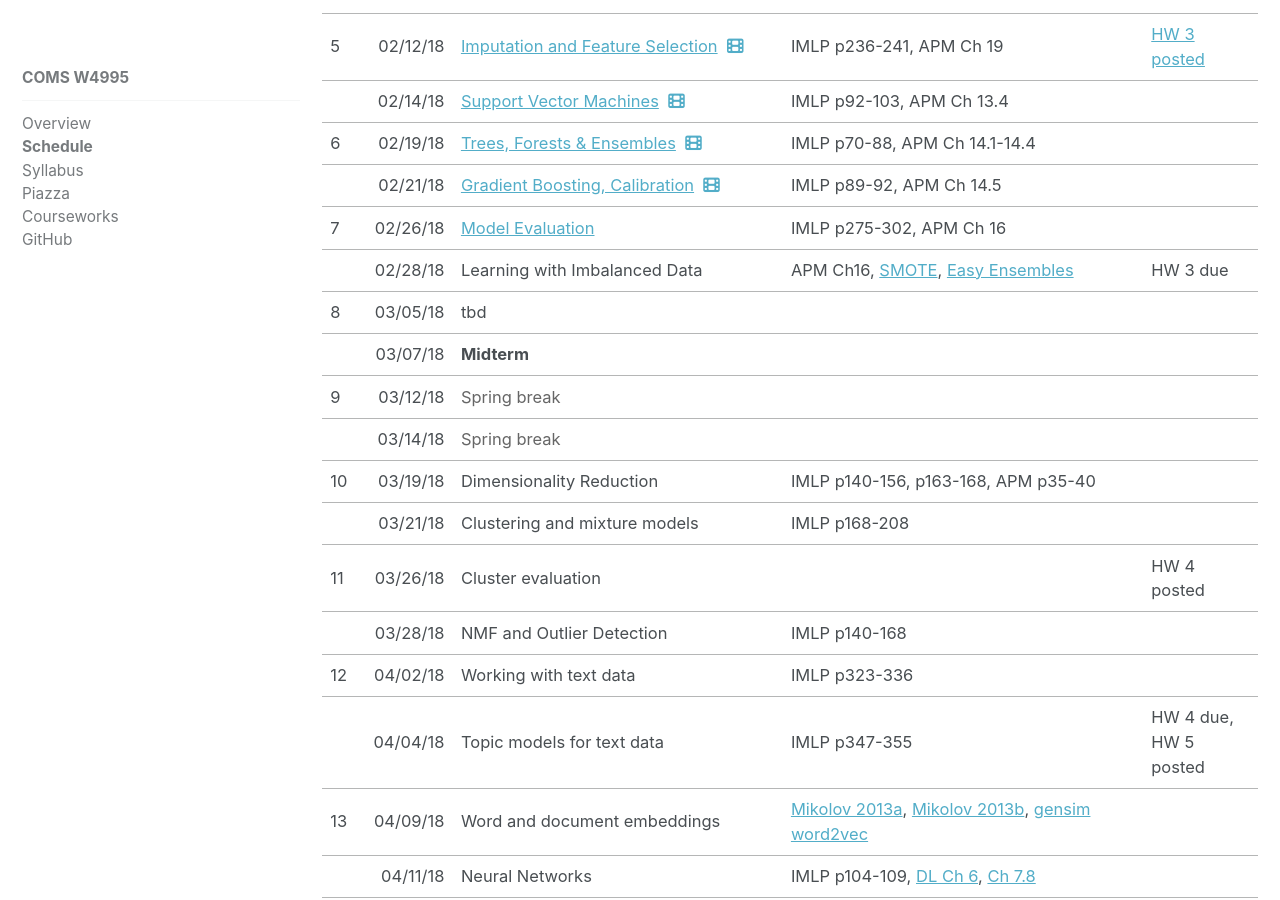
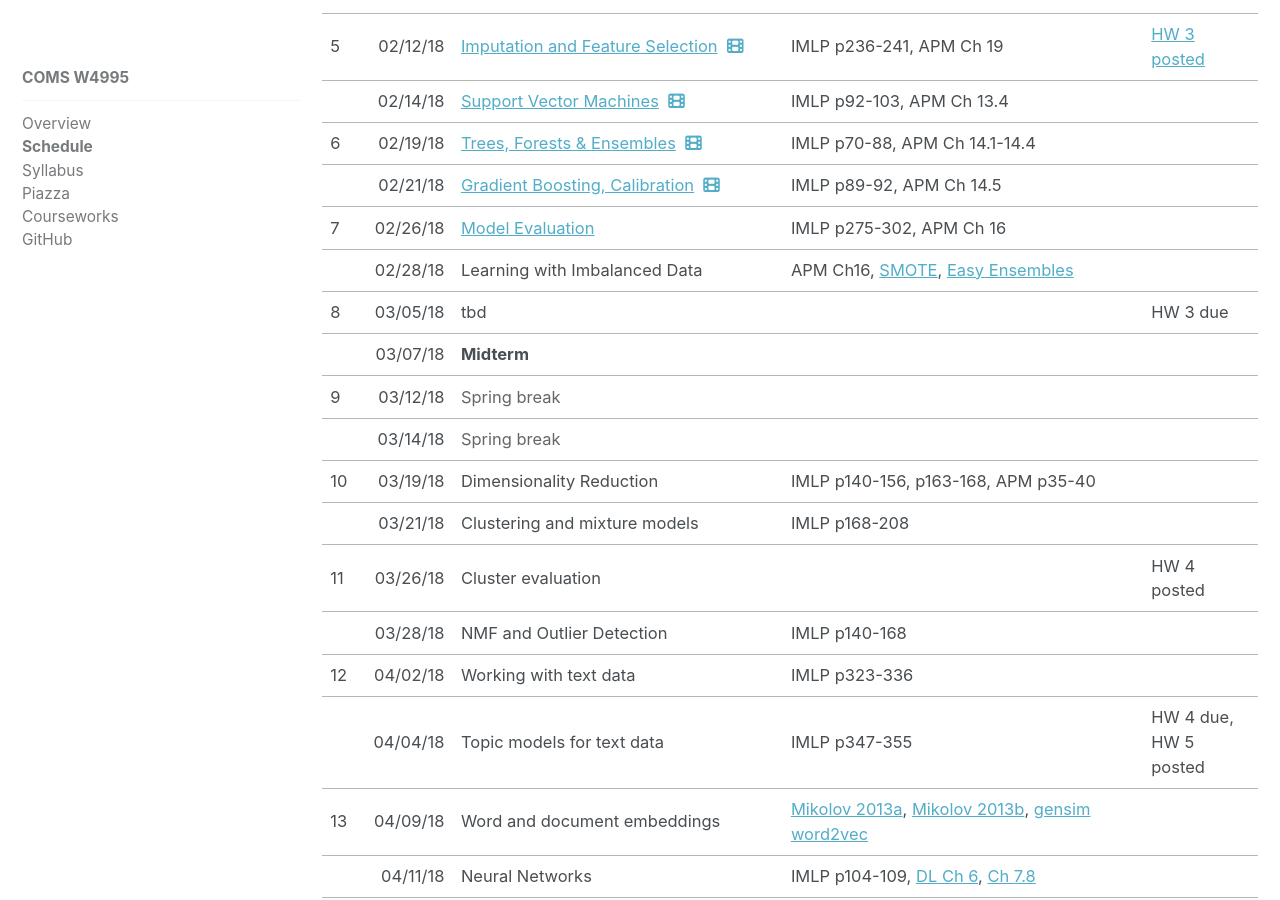
Before and after one commit to amueller/columbia-website, a Jekyll site: the page built from _comsw4995s18/lectures.md, in a window 1280 px wide and 900 px high, scrolled down 714 px. Built offline with Jekyll 4.4.1, drawn with Linux system fonts in a browser that asks for light colours; nearby versions of some CDN libraries.

Commit message:
change hw 3 deadline

```diff
--- a/_comsw4995s18/lectures.md
+++ b/_comsw4995s18/lectures.md
@@ -125,14 +125,14 @@ Press P on slides for presenter notes.
 		<td align="right" sdval="42795" sdnum="1033;0;MM/DD/YY">02/28/18</td>
         <td>Learning with Imbalanced Data<br></td>
         <td>APM Ch16, <a href="https://www.jair.org/media/953/live-953-2037-jair.pdf">SMOTE</a>, <a href="http://cs.nju.edu.cn/zhouzh/zhouzh.files/publication/tsmcb09.pdf">Easy Ensembles</a></td>
-		<td>HW 3 due</td>
+		<td></td>
 	</tr>
 	<tr>
 		<td>8</td>
 		<td align="right" sdval="42800" sdnum="1033;0;MM/DD/YY">03/05/18</td>
 		<td>tbd</td>
 		<td><br></td>
-		<td><br></td>
+		<td>HW 3 due<br></td>
 	</tr>
 	<tr>
 		<td><br></td>
```
